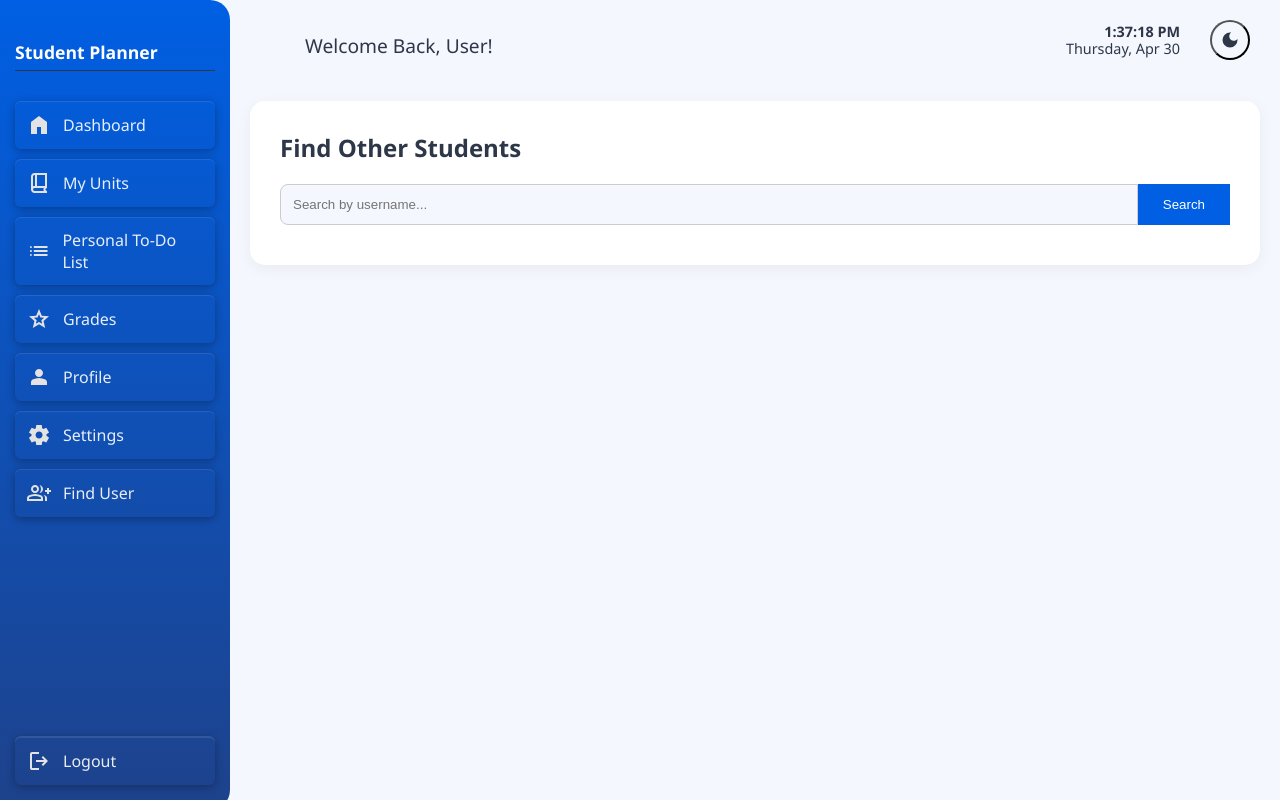
After one commit to sinbash/StudentPlanner, a Flask app: page /findUser in a window 1280 px wide. The commit adds this page. Run offline with Flask 3, Linux system fonts and the light colour scheme.

Commit message:
created the find user webpage with the search bar

```diff
--- a/app.py
+++ b/app.py
@@ -43,6 +43,28 @@ def profile():
 def grades():
     return render_template("grades.html")
 
+@app.route("/findUser")
+def findUser():
+    return render_template("findUser.html", users=[], query="")
+
+@app.route('/search')
+def search_users():
+    query = request.args.get('query', '')
+
+    # This line searches the database for usernames that 'contain' the query
+    # .all() gives us a list of every user object that matches
+    results = User.query.filter(User.username.contains(query)).all()
+
+    return render_template("findUser.html", users=results, query=query)
+
+@app.route("/profile/<username>")
+def view_profile(username):
+    # Fetch the specific user from the database by their username
+    user_to_view = User.query.filter_by(username=username).first_or_404()
+
+    # Render a profile page (you can use your existing profile.html or a new one)
+    return render_template("profile.html", user=user_to_view)
+
 if __name__ == "__main__":
     with app.app_context():
         db.create_all()
--- /dev/null
+++ b/static/css/findUser.css
@@ -0,0 +1,213 @@
+            /* Theme colour */
+
+            /* Every colour of this wesbite has its own variable */
+            :root {
+            --background-color: #f4f7fe;
+            --card-bg: #ffffff;
+            --sidebar: #005fe3;
+            --sidebar-gradient: #1e428b;
+            --text-color: #2d3748;
+
+            /* Status Colors */
+            --red-button: #e53e3e;
+            --yellow-button: #d69e2e;
+            --green-button: #38a169;
+            --red-background: #fff5f5;
+            --yellow-background: #fffff0;
+            --green-background: #f0fff4;
+            }
+
+            /* DARKMODE */
+            .darkmode{
+                --background-color: #0f172a;  /* Deep Slate */
+                --card-bg: #1e293b;           /* Lighter Slate for cards */
+                --sidebar: #000d37;
+                --sidebar-gradient: #1e3a8a;
+                --text-color: #f1f5f9;        /* Off-white */
+
+                /* Vibrant Status for Dark Mode */
+                --red-button: #ff8080;
+                --yellow-button: #f6e05e;
+                --green-button: #68d391;
+                --red-background: rgba(255, 128, 128, 0.1);
+                --yellow-background: rgba(246, 224, 94, 0.1);
+                --green-background: rgba(104, 211, 145, 0.1);
+            }
+
+            #theme-switch{
+                order: 1;
+                height: 40px;
+                width: 40px;
+                padding: 0;
+                border-radius: 50%;
+                background-color: var(--background-color);
+                display: flex;
+                justify-content: center;
+                align-items: center;
+                margin-left: 15px;
+
+            }
+
+            #theme-switch svg{
+                position: absolute;
+                fill: var(--text-color);
+            }
+
+            /* Hide sun by default (on light mode), show moon */
+            .moon-icon {opacity: 1; transform: scale(1);}
+            .sun-icon {opacity: 0; transform: scale(0.5);}
+
+
+            /* In darkmode, swap them */
+            .darkmode .moon-icon { opacity: 0; transform: scale(0.5); }
+            .darkmode .sun-icon { opacity: 1; transform: scale(1); fill: #f6e05e; }
+
+            /* Body */
+            body{
+                font-family: 'Segoe UI', Tahoma, Geneva, Verdana, sans-serif;
+                margin: 0;
+                display: flex;
+                min-height: 100vh; /*Makes background fill the whole screen */
+                background-color: var(--background-color);
+
+            }
+
+            .section-divider {
+                border: none;
+                border-top: 1px solid var(--base-color);
+                margin: 15px 0 20px 0;
+            }
+
+
+            /* Side Bar */
+            .sidebar {
+                width: 200px;
+                height: 95vh;
+                background: linear-gradient(180deg, var(--sidebar), var(--sidebar-gradient));
+                border-top-right-radius: 20px;
+                border-bottom-right-radius: 20px;
+                padding: 25px 15px;
+                display: flex;
+                flex-direction: column;
+                gap: 10px;
+                position: fixed;
+            }
+
+            .sidebar h2 {
+                font-size: 1.1rem;
+                margin-bottom: 20px;
+                border-bottom: 1px solid var(--text-color);
+                padding-bottom: 10px;
+                height: 20px;
+
+            }
+
+            .sidebar a {
+                display: flex;
+                align-items: center;
+                gap: 12px;
+                color: rgba(255,255,255,0.9);
+                text-decoration: none;
+                padding: 12px;
+                border-radius: 6px;
+                font-size: 1rem;
+                transition: 0.2s;
+                box-shadow: 0 2px 8px rgba(0, 0, 0, 0.3), inset 0 1px 0 rgba(255, 255, 255, 0.1);
+            }
+
+            .sidebar a:hover { background-color: rgba(255,255,255,0.1);}
+
+            .logout-btn {
+                margin-top: auto;
+                border-top: 1px solid rgba(255, 255, 255, 0.1);
+                padding-top: 15px;
+                text-decoration: none;
+                display: flex;
+                align-items: center;
+            }
+
+            /* Page format */
+            .main-content {
+                flex: 1;
+                display: flex;
+                flex-direction: column;
+                margin-left: 230px;
+            }
+
+            .top-header {
+                background: var(--background-color);
+                padding: 10px 30px;
+                border-bottom: 1px solid var(--background-color);
+                display: flex;
+                justify-content: space-between;
+                align-items: center;
+                height: 60px;
+            }
+
+            h1, h2, h3 {color: var(--text-color);}
+
+
+            /* Time */
+
+            .time-display {
+                text-align: right;
+                color: var(--text-color);
+                font-size: 0.9rem;
+                margin: 0;
+                line-height: 1.2;
+            }
+
+            .header-controls {
+                display: flex;
+                align-items: center;
+                gap: 15px;
+            }
+
+            /* Table format */
+
+            .content {
+                padding: 10px 30px;
+                margin-top: 10px;
+                font-size: 1.2rem;
+                color: var(--text-color);
+            }
+
+
+            /* Search button */
+            .search-section {
+                padding: 10px 30px;
+                background: var(--card-bg);
+                border-radius: 15px;
+                box-shadow: 0 4px 15px rgba(0,0,0,0.05);
+                margin: 20px;
+            }
+
+            .search-form {
+                display: flex;
+                justify-content: center;
+                margin-bottom: 30px;
+            }
+
+            .search-form input {
+                padding: 12px;
+                width: 100%;
+                border-radius: 8px 0 0 8px;
+                border: 1px solid #ccc;
+                background: var(--background-color);
+                color: var(--text-color);
+                outline: none;
+            }
+
+            /* Reusing your sidebar button style for the search button */
+            .search-form button {
+                background: var(--sidebar);
+                color: white;
+                padding: 0 25px;
+                border: none;
+                cursor: pointer;
+                transition: 0.3s;
+            }
+
+            .search-form button:hover {
+                opacity: 0.9;
+            }
--- /dev/null
+++ b/static/js/findUser.js
@@ -0,0 +1,69 @@
+            function hideAllSections() {
+                document.getElementById("dashboard-section").style.display = "none";
+                document.getElementById("units-section").style.display = "none";
+                document.getElementById("unit-detail-section").style.display = "none";
+                document.getElementById("todo-section").style.display = "none";
+                document.getElementById("settings-section").style.display = "none";
+            }
+
+            window.onload = function() {
+
+                //Load settings on new user session
+                loadTimezones();
+                const savedSettings = JSON.parse(localStorage.getItem("userSettings"));
+
+                if (savedSettings) {
+                    document.getElementById("user-name").value = savedSettings.name || "";
+                    document.getElementById("user-email").value = savedSettings.email || "";
+                    document.getElementById("user-age").value = savedSettings.age || "";
+                    document.getElementById("timezone").value = savedSettings.timezone || "";
+                }
+
+
+
+                // Load Dates
+                const savedStart = localStorage.getItem('semStart');
+                const savedEnd = localStorage.getItem('semEnd');
+                if (savedStart && savedEnd) {
+                    document.getElementById('start-input').value = savedStart;
+                    document.getElementById('end-input').value = savedEnd;
+                    calculateProgress(savedStart, savedEnd);
+                }
+
+            }
+
+
+
+            // 1. Clock and Date
+            function startClock() {
+                const now = new Date();
+                document.getElementById('clock').innerText = now.toLocaleTimeString();
+                document.getElementById('date').innerText = now.toLocaleDateString(undefined, { weekday: 'long', month: 'short', day: 'numeric' });
+            }
+            setInterval(startClock, 1000);
+            startClock();
+
+            // 10. Theme switch (dark mode & light mode)
+            let darkmode = localStorage.getItem('darkmode')
+            const themeSwitch = document.getElementById('theme-switch')
+
+            const enableDarkmode = () => {
+            document.body.classList.add('darkmode')
+            localStorage.setItem('darkmode', 'active')
+            }
+
+            const disableDarkmode = () => {
+            document.body.classList.remove('darkmode')
+            localStorage.setItem('darkmode', null)
+            }
+
+            if(darkmode === "active") enableDarkmode()
+
+            themeSwitch.addEventListener("click", () => {
+                darkmode = localStorage.getItem('darkmode')
+                if (darkmode !== "active") {
+                    enableDarkmode()
+                }
+                else{
+                    disableDarkmode()
+            }})
--- /dev/null
+++ b/templates/findUser.html
@@ -0,0 +1,120 @@
+<!DOCTYPE html>
+<html>
+    <head>
+        <title>Student Planner</title>
+
+        <!-- CSS styling -->
+      <link rel="stylesheet" href="{{ url_for('static', filename='css/findUser.css') }}">
+
+    </head>
+
+    <!-- Text Seen on HTML -->
+
+    <body>
+        <nav class="sidebar d-flex flex-column vh-100 p-3">
+            <h2 class="mb-4" style="color: white;">Student Planner</h2>
+
+            <a onclick="showDashboard()">
+                <svg xmlns="http://www.w3.org/2000/svg" height="24px" viewBox="0 -960 960 960" width="24px" fill="#e3e3e3"><path d="M160-120v-480l320-240 320 240v480H560v-280H400v280H160Z"/></svg>
+                Dashboard
+            </a>
+
+            <a onclick="showUnits()">
+                <svg xmlns="http://www.w3.org/2000/svg" height="24px" viewBox="0 -960 960 960" width="24px" fill="#e3e3e3"><path d="M300-80q-58 0-99-41t-41-99v-520q0-58 41-99t99-41h500v600q-25 0-42.5 17.5T740-220q0 25 17.5 42.5T800-160v80H300Zm-60-267q14-7 29-10t31-3h20v-440h-20q-25 0-42.5 17.5T240-740v393Zm160-13h320v-440H400v440Zm-160 13v-453 453Zm60 187h373q-6-14-9.5-28.5T660-220q0-16 3-31t10-29H300q-26 0-43 17.5T240-220q0 26 17 43t43 17Z"/></svg>
+                My Units
+            </a>
+            <a onclick="showTodo()">
+                <svg xmlns="http://www.w3.org/2000/svg" height="24px" viewBox="0 -960 960 960" width="24px" fill="#e3e3e3"><path d="M280-600v-80h560v80H280Zm0 160v-80h560v80H280Zm0 160v-80h560v80H280ZM160-600q-17 0-28.5-11.5T120-640q0-17 11.5-28.5T160-680q17 0 28.5 11.5T200-640q0 17-11.5 28.5T160-600Zm0 160q-17 0-28.5-11.5T120-480q0-17 11.5-28.5T160-520q17 0 28.5 11.5T200-480q0 17-11.5 28.5T160-440Zm0 160q-17 0-28.5-11.5T120-320q0-17 11.5-28.5T160-360q17 0 28.5 11.5T200-320q0 17-11.5 28.5T160-280Z"/></svg>
+                Personal To-Do List
+            </a>
+            <a href="{{ url_for('grades') }}">
+                <svg xmlns="http://www.w3.org/2000/svg" height="24px" viewBox="0 -960 960 960" width="24px" fill="#e3e3e3"><path d="m354-287 126-76 126 77-33-144 111-96-146-13-58-136-58 135-146 13 111 97-33 143ZM233-120l65-281L80-590l288-25 112-265 112 265 288 25-218 189 65 281-247-149-247 149Zm247-350Z"/></svg>
+                Grades
+            </a>
+             <a href="{{ url_for('profile') }}">
+                <svg xmlns="http://www.w3.org/2000/svg" height="24px" viewBox="0 -960 960 960" width="24px" fill="#e3e3e3"><path d="M480-480q-66 0-113-47t-47-113q0-66 47-113t113-47q66 0 113 47t47 113q0 66-47 113t-113 47ZM160-160v-112q0-34 17.5-62.5T224-378q62-31 126-46.5T480-440q66 0 130 15.5T736-378q29 15 46.5 43.5T800-272v112H160Z"/></svg>
+                Profile
+            </a>
+            <a onclick="showSettings()">
+                <svg xmlns="http://www.w3.org/2000/svg" height="24px" viewBox="0 -960 960 960" width="24px" fill="#e3e3e3"><path d="m370-80-16-128q-13-5-24.5-12T307-235l-119 50L78-375l103-78q-1-7-1-13.5v-27q0-6.5 1-13.5L78-585l110-190 119 50q11-8 23-15t24-12l16-128h220l16 128q13 5 24.5 12t22.5 15l119-50 110 190-103 78q1 7 1 13.5v27q0 6.5-2 13.5l103 78-110 190-118-50q-11 8-23 15t-24 12L590-80H370Zm112-260q58 0 99-41t41-99q0-58-41-99t-99-41q-59 0-99.5 41T342-480q0 58 40.5 99t99.5 41Z"/></svg>
+                Settings
+            </a>
+            <a href="#">
+                <svg xmlns="http://www.w3.org/2000/svg" height="24px" viewBox="0 -960 960 960" width="24px" fill="#e3e3e3"><path d="M500-482q29-32 44.5-73t15.5-85q0-44-15.5-85T500-798q60 8 100 53t40 105q0 60-40 105t-100 53Zm220 322v-120q0-36-16-68.5T662-406q51 18 94.5 46.5T800-280v120h-80Zm80-280v-80h-80v-80h80v-80h80v80h80v80h-80v80h-80Zm-593-87q-47-47-47-113t47-113q47-47 113-47t113 47q47 47 47 113t-47 113q-47 47-113 47t-113-47ZM0-160v-112q0-34 17.5-62.5T64-378q62-31 126-46.5T320-440q66 0 130 15.5T576-378q29 15 46.5 43.5T640-272v112H0Zm320-400q33 0 56.5-23.5T400-640q0-33-23.5-56.5T320-720q-33 0-56.5 23.5T240-640q0 33 23.5 56.5T320-560ZM80-240h480v-32q0-11-5.5-20T540-306q-54-27-109-40.5T320-360q-56 0-111 13.5T100-306q-9 5-14.5 14T80-272v32Zm240-400Zm0 400Z"/></svg>
+                Find User
+            </a>
+            <a href="{{ url_for('login') }}" class="logout-btn">
+                <svg xmlns="http://www.w3.org/2000/svg" height="24px" viewBox="0 -960 960 960" width="24px" fill="#e3e3e3"><path d="M200-120q-33 0-56.5-23.5T120-200v-560q0-33 23.5-56.5T200-840h280v80H200v560h280v80H200Zm440-160-55-58 102-102H360v-80h327L585-622l55-58 200 200-200 200Z"/></svg>
+                Logout
+            </a>
+        </nav>
+
+
+        <div class="main-content">
+            <header class="top-header">
+                <div class="content">
+                    <p class="dashboard-welcome-header" style="margin: 0; padding: 0px 15px;">Welcome Back, <span id="display-name">User</span>!</p>
+                </div>
+
+                <div class="header-controls">
+                    <div class="time-display">
+                        <div id="clock" style="font-weight: bold;">00:00:00</div>
+                        <div id="date">Loading...</div>
+                    </div>
+
+                    <button id="theme-switch">
+                        <svg class="moon-icon" xmlns="http://www.w3.org/2000/svg" height="20px" viewBox="0 -960 960 960" width="24px" fill="#e3e3e3"><path d="M480-120q-150 0-255-105T120-480q0-150 105-255t255-105q14 0 27.5 1t26.5 3q-41 29-65.5 75.5T444-660q0 90 63 153t153 63q55 0 101-24.5t75-65.5q2 13 3 26.5t1 27.5q0 150-105 255T480-120Z"/></svg>
+                        <svg class="sun-icon" xmlns="http://www.w3.org/2000/svg" height="20px" viewBox="0 -960 960 960" width="24px" fill="#e3e3e3"><path d="M338.5-338.5Q280-397 280-480t58.5-141.5Q397-680 480-680t141.5 58.5Q680-563 680-480t-58.5 141.5Q563-280 480-280t-141.5-58.5ZM200-440H40v-80h160v80Zm720 0H760v-80h160v80ZM440-760v-160h80v160h-80Zm0 720v-160h80v160h-80ZM256-650l-101-97 57-59 96 100-52 56Zm492 496-97-101 53-55 101 97-57 59Zm-98-550 97-101 59 57-100 96-56-52ZM154-212l101-97 55 53-97 101-59-57Z"/></svg>
+                    </button>
+
+                   </div>
+            </header>
+
+        <section class="search-section">
+            <h1>Find Other Students</h1>
+            <form action="{{ url_for('search_users') }}" method="GET" class="search-form">
+                <input type="text" name="query" placeholder="Search by username..." required>
+                <button type="submit">Search</button>
+            </form>
+
+            <div class="results-container">
+                {% if users %}
+                    <h3>Results</h3>
+                    {% for user in users %}
+                        <div class="user-card">
+                            <div class="user-info">
+                                <span class="username">@{{ user.username }}</span>
+                            </div>
+                            <a href="{{ url_for('view_profile', username=user.username) }}" class="profile-link">View Profile</a>
+                        </div>
+                    {% endfor %}
+                {% elif query %}
+                    <p class="no-results">No users found for "{{ query }}"</p>
+                {% endif %}
+            </div>
+        </section>
+    </div>
+
+    <!-- Link to your external JavaScript -->
+    <script src="{{ url_for('static', filename='js/findUser.js') }}"></script>
+</body>
+
+<tbody>
+    {% for user in users %}
+    <tr>
+        <td style="padding-left: 20px;">
+            <!-- Passing the specific username to the URL -->
+            <a href="{{ url_for('view_profile', username=user.username) }}"
+               style="color: var(--text-color); text-decoration: none; font-weight: bold;">
+                @{{ user.username }}
+            </a>
+        </td>
+        <td style="text-align: center;">
+            <a href="{{ url_for('view_profile', username=user.username) }}" class="btn-save" style="text-decoration: none;">
+                View Profile
+            </a>
+        </td>
+    </tr>
+    {% endfor %}
+</tbody>
+</html>
--- a/templates/index.html
+++ b/templates/index.html
@@ -39,7 +39,7 @@
                 <svg xmlns="http://www.w3.org/2000/svg" height="24px" viewBox="0 -960 960 960" width="24px" fill="#e3e3e3"><path d="m370-80-16-128q-13-5-24.5-12T307-235l-119 50L78-375l103-78q-1-7-1-13.5v-27q0-6.5 1-13.5L78-585l110-190 119 50q11-8 23-15t24-12l16-128h220l16 128q13 5 24.5 12t22.5 15l119-50 110 190-103 78q1 7 1 13.5v27q0 6.5-2 13.5l103 78-110 190-118-50q-11 8-23 15t-24 12L590-80H370Zm112-260q58 0 99-41t41-99q0-58-41-99t-99-41q-59 0-99.5 41T342-480q0 58 40.5 99t99.5 41Z"/></svg>
                 Settings
             </a>
-            <a href="#">
+            <a href="{{ url_for('findUser') }}">
                 <svg xmlns="http://www.w3.org/2000/svg" height="24px" viewBox="0 -960 960 960" width="24px" fill="#e3e3e3"><path d="M500-482q29-32 44.5-73t15.5-85q0-44-15.5-85T500-798q60 8 100 53t40 105q0 60-40 105t-100 53Zm220 322v-120q0-36-16-68.5T662-406q51 18 94.5 46.5T800-280v120h-80Zm80-280v-80h-80v-80h80v-80h80v80h80v80h-80v80h-80Zm-593-87q-47-47-47-113t47-113q47-47 113-47t113 47q47 47 47 113t-47 113q-47 47-113 47t-113-47ZM0-160v-112q0-34 17.5-62.5T64-378q62-31 126-46.5T320-440q66 0 130 15.5T576-378q29 15 46.5 43.5T640-272v112H0Zm320-400q33 0 56.5-23.5T400-640q0-33-23.5-56.5T320-720q-33 0-56.5 23.5T240-640q0 33 23.5 56.5T320-560ZM80-240h480v-32q0-11-5.5-20T540-306q-54-27-109-40.5T320-360q-56 0-111 13.5T100-306q-9 5-14.5 14T80-272v32Zm240-400Zm0 400Z"/></svg>
                 Find User
             </a>
--- a/templates/profile.html
+++ b/templates/profile.html
@@ -23,7 +23,7 @@
         <svg xmlns="http://www.w3.org/2000/svg" height="24px" viewBox="0 -960 960 960" width="24px" fill="#e3e3e3"><path d="M280-600v-80h560v80H280Zm0 160v-80h560v80H280Zm0 160v-80h560v80H280ZM160-600q-17 0-28.5-11.5T120-640q0-17 11.5-28.5T160-680q17 0 28.5 11.5T200-640q0 17-11.5 28.5T160-600Zm0 160q-17 0-28.5-11.5T120-480q0-17 11.5-28.5T160-520q17 0 28.5 11.5T200-480q0 17-11.5 28.5T160-440Zm0 160q-17 0-28.5-11.5T120-320q0-17 11.5-28.5T160-360q17 0 28.5 11.5T200-320q0 17-11.5 28.5T160-280Z"/></svg>
         Personal To-Do List
     </a>
-    <a href="Grades_update.html">
+    <a href="grades.html">
         <svg xmlns="http://www.w3.org/2000/svg" height="24px" viewBox="0 -960 960 960" width="24px" fill="#e3e3e3"><path d="m354-287 126-76 126 77-33-144 111-96-146-13-58-136-58 135-146 13 111 97-33 143ZM233-120l65-281L80-590l288-25 112-265 112 265 288 25-218 189 65 281-247-149-247 149Zm247-350Z"/></svg>
         Grades
     </a>
@@ -35,9 +35,9 @@
         <svg xmlns="http://www.w3.org/2000/svg" height="24px" viewBox="0 -960 960 960" width="24px" fill="#e3e3e3"><path d="m370-80-16-128q-13-5-24.5-12T307-235l-119 50L78-375l103-78q-1-7-1-13.5v-27q0-6.5 1-13.5L78-585l110-190 119 50q11-8 23-15t24-12l16-128h220l16 128q13 5 24.5 12t22.5 15l119-50 110 190-103 78q1 7 1 13.5v27q0 6.5-2 13.5l103 78-110 190-118-50q-11 8-23 15t-24 12L590-80H370Zm112-260q58 0 99-41t41-99q0-58-41-99t-99-41q-59 0-99.5 41T342-480q0 58 40.5 99t99.5 41Z"/></svg>
         Settings
     </a>
-    <a href="#">
+    <a href="findUser.html">
         <svg xmlns="http://www.w3.org/2000/svg" height="24px" viewBox="0 -960 960 960" width="24px" fill="#e3e3e3"><path d="M500-482q29-32 44.5-73t15.5-85q0-44-15.5-85T500-798q60 8 100 53t40 105q0 60-40 105t-100 53Zm220 322v-120q0-36-16-68.5T662-406q51 18 94.5 46.5T800-280v120h-80Zm80-280v-80h-80v-80h80v-80h80v80h80v80h-80v80h-80Zm-593-87q-47-47-47-113t47-113q47-47 113-47t113 47q47 47 47 113t-47 113q-47 47-113 47t-113-47ZM0-160v-112q0-34 17.5-62.5T64-378q62-31 126-46.5T320-440q66 0 130 15.5T576-378q29 15 46.5 43.5T640-272v112H0Zm320-400q33 0 56.5-23.5T400-640q0-33-23.5-56.5T320-720q-33 0-56.5 23.5T240-640q0 33 23.5 56.5T320-560ZM80-240h480v-32q0-11-5.5-20T540-306q-54-27-109-40.5T320-360q-56 0-111 13.5T100-306q-9 5-14.5 14T80-272v32Zm240-400Zm0 400Z"/></svg>
-        Invite a Friend
+        Find User
     </a>
     <a href="login.html" class="logout-btn">
         <svg xmlns="http://www.w3.org/2000/svg" height="24px" viewBox="0 -960 960 960" width="24px" fill="#e3e3e3"><path d="M200-120q-33 0-56.5-23.5T120-200v-560q0-33 23.5-56.5T200-840h280v80H200v560h280v80H200Zm440-160-55-58 102-102H360v-80h327L585-622l55-58 200 200-200 200Z"/></svg>
```
Also changed, not shown: templates/grades.html (+7 -3 lines).
